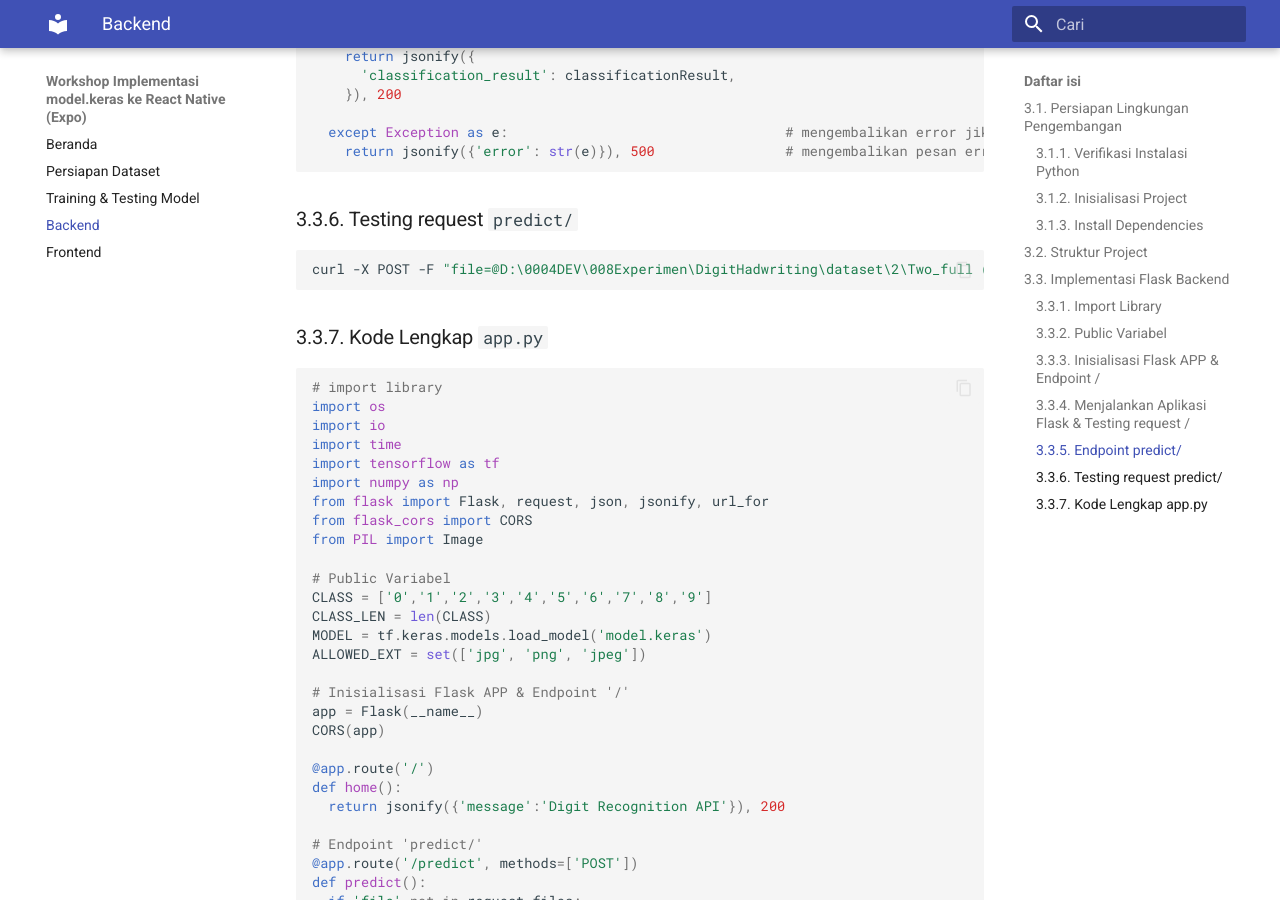
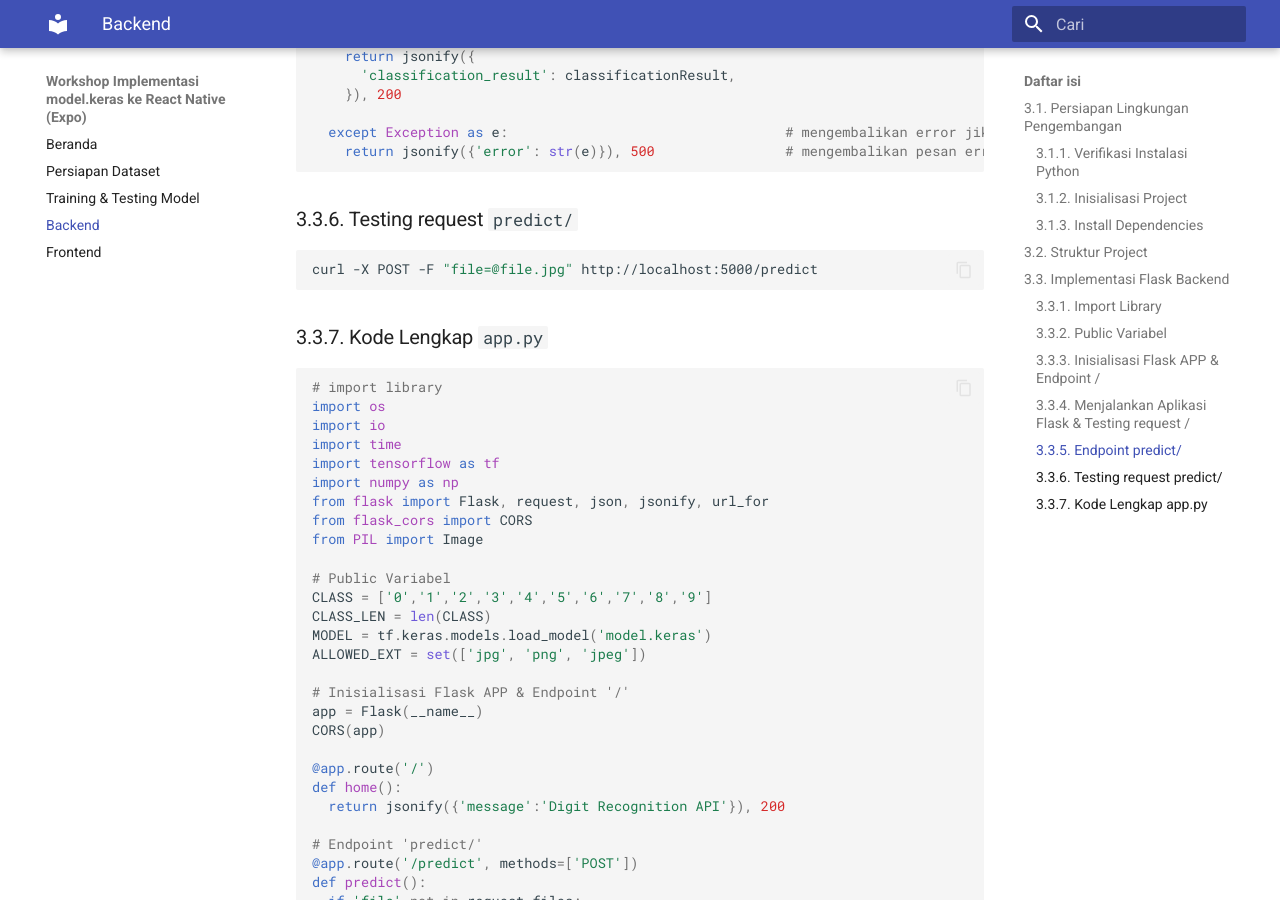
Before and after one commit to KhairullFathan/wokrshop-mti-keras-reactnative, an MkDocs documentation site: the page built from docs/003-backend.md, in a window 1280 px wide and 900 px high, scrolled down 3911 px. Built offline with MkDocs 1.6.1 and Material for MkDocs 9.7.7, drawn with Linux system fonts in a browser that asks for light colours.

Commit message:
update content

````diff
--- a/docs/003-backend.md
+++ b/docs/003-backend.md
@@ -188,7 +188,7 @@ def predict():                                            # inisialisasi fungsi
 ### 3.3.6. Testing request `predict/`
 
 ```bash
-curl -X POST -F "file=@D:\0004DEV\008Experimen\DigitHadwriting\dataset\2\Two_full (1).jpg" http://localhost:5000/predict
+curl -X POST -F "file=@file.jpg" http://localhost:5000/predict
 ```
 
 ### 3.3.7. Kode Lengkap `app.py`
````
